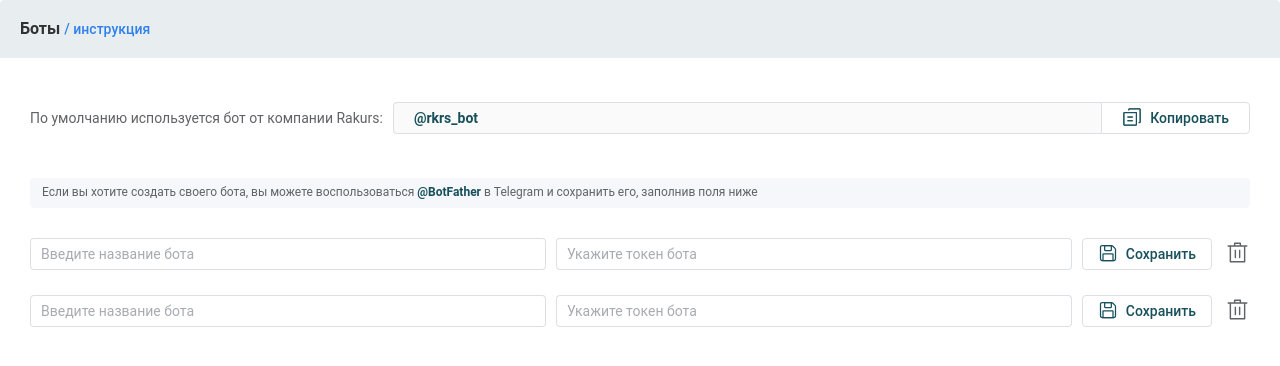
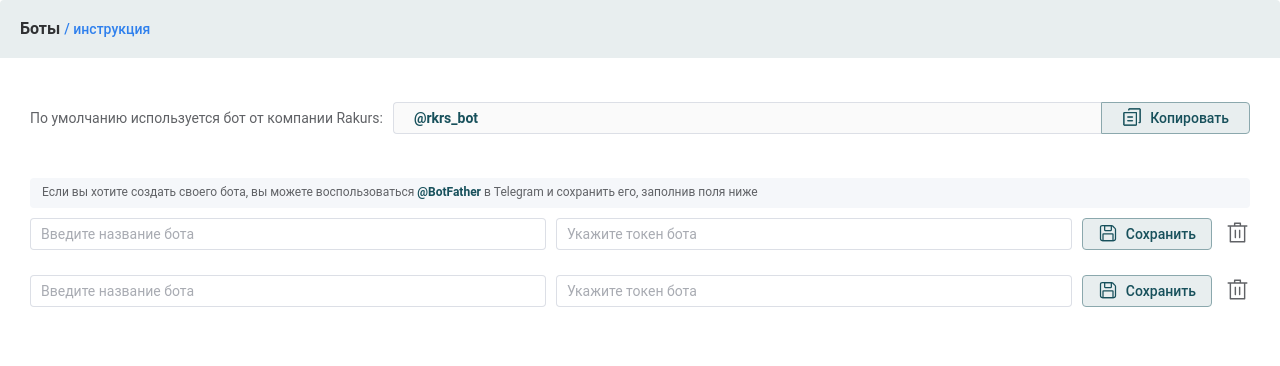
Before and after one commit to Zasetsky/notification-in-telegram, a Vue app: page / in a window 1280 px wide. Shown: the top 366 px of the page. Built offline with nearby package versions, Linux system fonts and the light colour scheme; no server answers.

Commit message:
message error, styles and loading

```diff
--- a/src/assets/styles/tg-bots.scss
+++ b/src/assets/styles/tg-bots.scss
@@ -4,6 +4,8 @@
 
   .el-button {
     color: var(--el-color-primary);
+    border: 1px solid var(--el-color-primary-light-5);
+    background: var(--el-color-primary-light-9);
     &:hover {
       background-color: var(--el-color-primary);
       color: var(--el-color-white);
@@ -83,14 +85,7 @@
   }
 
   &__grid-wrapper {
-    padding: 30px;
-  }
-
-  &__grid {
-    display: grid;
-    grid-template-columns: 1fr 1fr 1fr 15px;
-    grid-gap: 14px;
-    margin-bottom: 20px;
+    padding: 10px 30px;
   }
 
   &__header-item {
--- a/src/components/tg-bots-component/TGBotsComponent.vue
+++ b/src/components/tg-bots-component/TGBotsComponent.vue
@@ -1,5 +1,5 @@
 <template>
-  <div class="tg-bots-component">
+  <div class="tg-bots-component" v-loading="loading">
     <h4 class="tg-bots-component--header">Боты <span> / инструкция</span></h4>
     <div class="tg-bots-component__copy-button-wrapper">
       <p class="tg-bots-component__copy-button-wrapper-info">
@@ -32,19 +32,25 @@ import { useTGBots } from "@/composables/TGBots/useTGBots";
 import { copy_bot_icon } from "@/assets/icons/index";
 import TGBotsRow from "./TGBotsRow.vue";
 
-import { ElButton } from "element-plus";
+import { ElButton, vLoading } from "element-plus";
 import "element-plus/es/components/button/style/css";
+import "element-plus/es/components/loading/style/css";
 
 export default defineComponent({
+  directives: {
+    loading: vLoading,
+  },
+
   components: { ElButton, copy_bot_icon, TGBotsRow },
 
   setup() {
     const isHovered = ref<boolean>(false);
-    const { createdBots, copyToClipboard } = useTGBots();
+    const { createdBots, loading, copyToClipboard } = useTGBots();
 
     return {
       createdBots,
       isHovered,
+      loading,
       copyToClipboard,
     };
   },
--- a/src/components/tg-bots-component/TGBotsRow.vue
+++ b/src/components/tg-bots-component/TGBotsRow.vue
@@ -51,8 +51,7 @@ import { delete_icon, save_icon } from "@/assets/icons/index";
 import { ElInput, ElButton } from "element-plus";
 import "element-plus/es/components/button/style/css";
 import "element-plus/es/components/input/style/css";
-import "element-plus/es/components/select/style/css";
-import "element-plus/es/components/option/style/css";
+import "element-plus/es/components/message/style/css";
 
 export default defineComponent({
   components: {
@@ -71,6 +70,7 @@ export default defineComponent({
 
   setup(props) {
     const isHovered = ref<boolean>(false);
+
     const {
       label,
       telegramToken,
--- a/src/components/tg-bots-component/botsTypes.ts
+++ b/src/components/tg-bots-component/botsTypes.ts
@@ -7,4 +7,5 @@ export interface Bot {
 
 export interface StateBot {
   availableBots: Bot[];
+  loading: boolean;
 }
--- a/src/composables/TGBots/useTGBots.ts
+++ b/src/composables/TGBots/useTGBots.ts
@@ -4,6 +4,8 @@ import { Bot } from "@/components/tg-bots-component/botsTypes";
 
 export function useTGBots() {
   const store = useStore();
+
+  const loading = computed(() => store.state.bots.loading);
 
   const createdBots = computed<Bot[]>(() => {
     return store.getters["bots/getAvailableBots"];
@@ -23,6 +25,7 @@ export function useTGBots() {
 
   return {
     createdBots,
+    loading,
     copyToClipboard,
   };
 }
--- a/src/composables/TGBots/useTGBotsRow.ts
+++ b/src/composables/TGBots/useTGBotsRow.ts
@@ -1,6 +1,7 @@
 import { ref, computed } from "vue";
 import { useStore } from "vuex";
 import { Bot } from "@/components/tg-bots-component/botsTypes";
+import { ElMessage } from "element-plus";
 import axios from "axios";
 
 export function useTGBotsRows() {
@@ -46,6 +47,7 @@ export function useTGBotsRows() {
 
   // Отправка данных на сервер
   const sendData = async (apiUrl: string, id: number | null) => {
+    store.commit("bots/setLoading", true);
     try {
       const response = await axios.post(apiUrl, {
         label: label.value,
@@ -54,8 +56,13 @@ export function useTGBotsRows() {
         isNew: false,
       });
 
+      if (response.data.message) {
+        telegramTokenServerMessage.value = response.data.message;
+        return;
+      }
+
       if (response.data.error) {
-        telegramTokenServerMessage.value = response.data.error;
+        ElMessage.error(response.data.error);
         return;
       }
 
@@ -72,6 +79,8 @@ export function useTGBotsRows() {
       telegramTokenServerMessage.value = null;
     } catch (error) {
       console.error("Ошибка при отправке данных:", error);
+    } finally {
+      store.commit("bots/setLoading", false);
     }
   };
 
@@ -116,8 +125,8 @@ export function useTGBotsRows() {
   };
 
   const clearFields = async (id: number | null) => {
+    store.commit("bots/setLoading", true);
     try {
-      // Отправляем DELETE-запрос на сервер для удаления бота
       await axios.post(`http://localhost:3000/clear-bot-fields/${id}`);
 
       // Обновляем локальное состояние
@@ -137,6 +146,8 @@ export function useTGBotsRows() {
       telegramTokenFocused.value = false;
     } catch (error) {
       console.error("Ошибка при очистке полей:", error);
+    } finally {
+      store.commit("bots/setLoading", false);
     }
   };
 
--- a/src/store/modules/bots.ts
+++ b/src/store/modules/bots.ts
@@ -10,6 +10,7 @@ const bots: Module<StateBot, RootState> = {
       { id: 1, label: "", token: "", isNew: false },
       { id: 2, label: "", token: "", isNew: false },
     ],
+    loading: false,
   },
 
   getters: {
@@ -49,17 +50,24 @@ const bots: Module<StateBot, RootState> = {
       );
       state.availableBots[index] = updatedBot;
     },
+
+    setLoading: (state: StateBot, status: boolean) => {
+      state.loading = status;
+    },
   },
 
   actions: {
     fetchAvailableBots({ commit }) {
+      commit("setLoading", true);
       axios
         .get("http://localhost:3000/get-telegram-bots") // Сменить на нужный сервер!!!
         .then((response) => {
           commit("setAvailableBots", response.data);
+          commit("setLoading", false);
         })
         .catch((error) => {
           console.error("Ошибка при получении ботов:", error);
+          commit("setLoading", false);
         });
     },
   },
```
